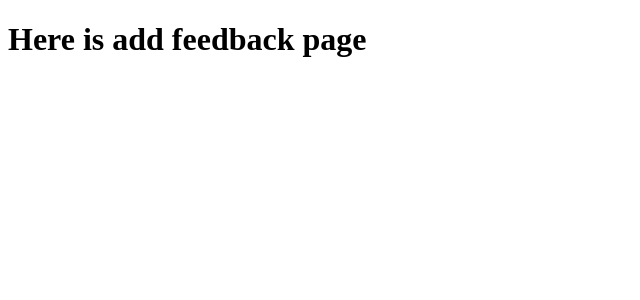
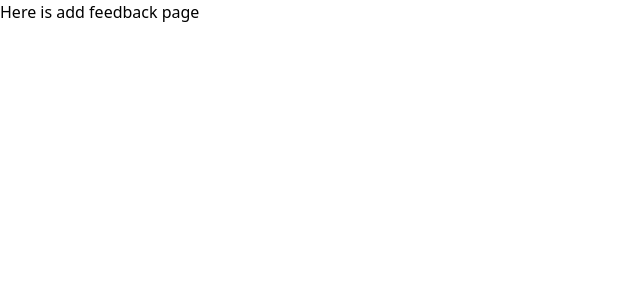
Before and after one commit to BoyanLiuu/frontend-mentor-nextjs-product-feedback, a Next.js app: page /feedback/create in a window 1280 px wide. Shown: the top 300 px of the page, without its empty margins (0-640 px from the left). Built offline with nearby package versions, Linux system fonts and the light colour scheme.

Commit message:
fix: fix tailwind not working issue in routing group

```diff
--- a/app/(routes)/(root)/layout.tsx
+++ b/app/(routes)/(root)/layout.tsx
@@ -1,8 +1,8 @@
 import type { Metadata } from 'next'
 import { Jost } from 'next/font/google';
-import './globals.css';
-import HomepageHeader from '../../_components/home-page-header';
-import ActionBar from '../../_components/action-bar';
+import '@/app/(routes)/globals.css';
+import HomepageHeader from '@/app/_components/home-page-header';
+import ActionBar from '@/app/_components/action-bar';
 import clsx from 'clsx';
 
 const font = Jost({ subsets: ['latin'] });
--- a/app/(routes)/feedback/create/layout.tsx
+++ b/app/(routes)/feedback/create/layout.tsx
@@ -1,3 +1,5 @@
+import '@/app/(routes)/globals.css';
+
 export default function Layout({
     children,
   }: {
--- a/app/(routes)/feedback/create/page.tsx
+++ b/app/(routes)/feedback/create/page.tsx
@@ -1,3 +1,3 @@
 export default function Page() {
-    return <h1>Here is add feedback page</h1>;
+    return <h1 className="">Here is add feedback page</h1>;
   }
--- a/app/(routes)/(root)/globals.css
+++ b/app/(routes)/globals.css
@@ -1,6 +1,3 @@
 @tailwind base;
 @tailwind components;
 @tailwind utilities;
-
-:root {
-}
--- a/app/_components/action-bar.tsx
+++ b/app/_components/action-bar.tsx
@@ -58,7 +58,7 @@ const ActionBar: React.FC<ActionBarProps> = ({
         ))}
     </div>
        }
-        <Button  className='tablet:ml-auto'  variant={"primary"} onClick={() => router.push('/feedback/add')}>
+        <Button  className='tablet:ml-auto'  variant={"primary"} onClick={() => router.push('/feedback/create')}>
             + Add Feedback</Button>
     </div>
 }
--- a/app/_components/no-feedbacks.tsx
+++ b/app/_components/no-feedbacks.tsx
@@ -18,7 +18,7 @@ const NoFeedbacks: React.FC = () => {
       There is no feedback yet.
     </h1>
     <span className='mb-6 text-sm font-normal text-grayish-blue tablet:text-base tablet:mb-12'>Got a suggestion? Found a bug that needs to be squashed? We love hearing about new ideas to improve our app.</span>
-    <Button variant='primary' onClick={() => router.push('/feedback/add')}>
+    <Button variant='primary' onClick={() => router.push('/feedback/create')}>
       + Add Feedback
     </Button>
   </div>
```
Also changed, not shown: app/(routes)/(root)/page.tsx (+5 -5 lines).
